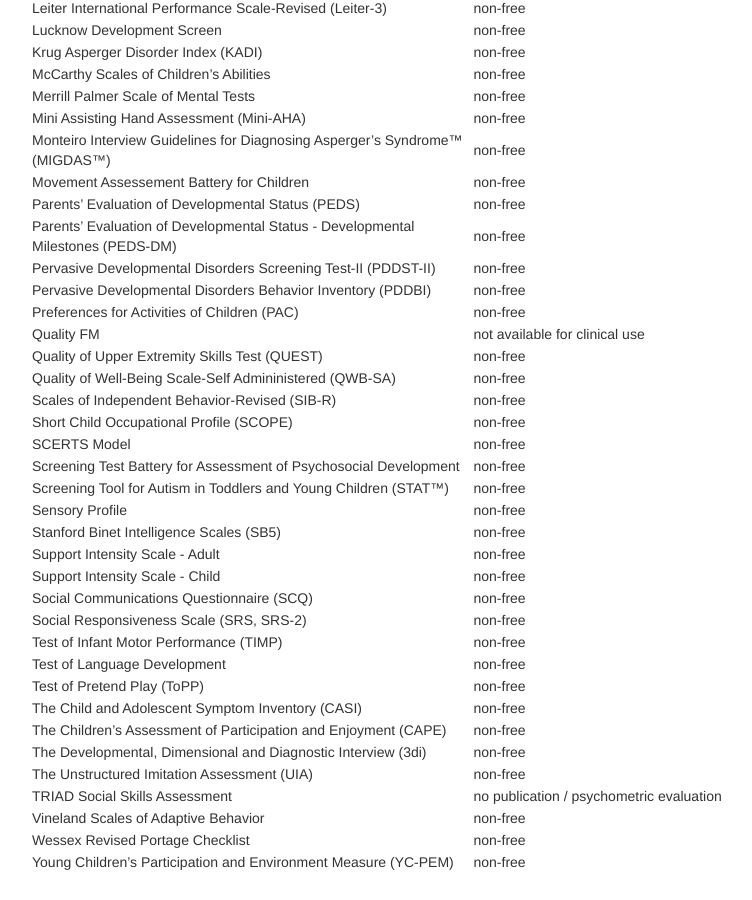
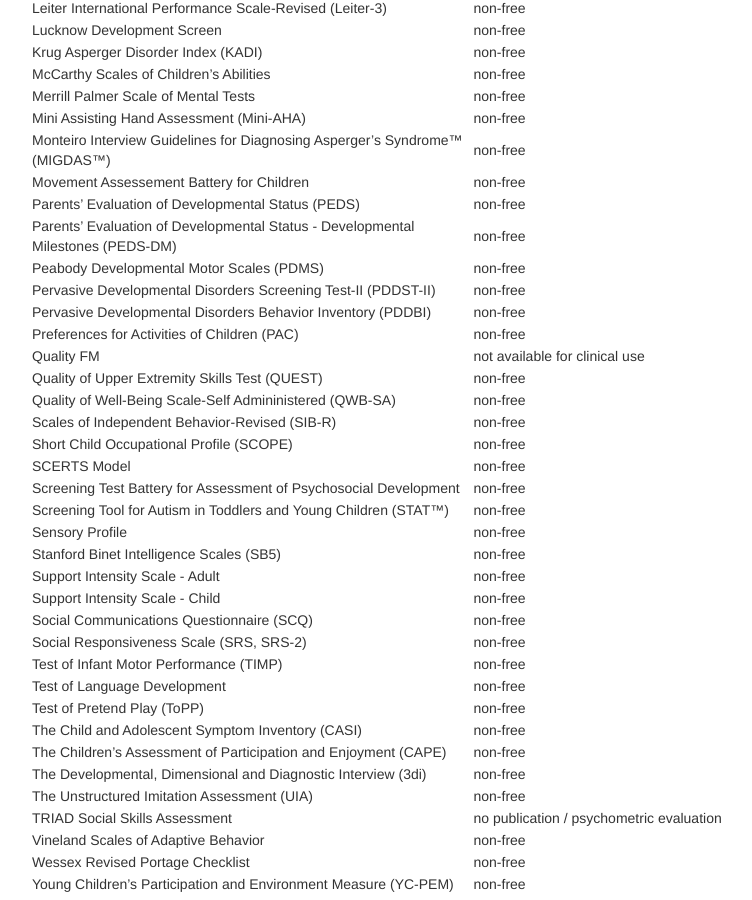
Before and after one commit to mjmaenner/disabilitymeasures, a Jekyll site: the page built from pages/donotqualify.md, in a window 1280 px wide and 900 px high, scrolled down 1833 px. Shown: the whole window, without its empty margins (259-1011 px from the left). Built offline with Jekyll 4.4.1, drawn with Linux system fonts in a browser that asks for light colours.

Commit message:
added pdms

```diff
--- a/pages/donotqualify.md
+++ b/pages/donotqualify.md
@@ -92,6 +92,7 @@ Monteiro Interview Guidelines for Diagnosing Asperger's Syndrome™ (MIGDAS™)
 Movement Assessement Battery for Children | non-free
 Parents' Evaluation of Developmental Status (PEDS) | non-free
 Parents' Evaluation of Developmental Status - Developmental Milestones (PEDS-DM) | non-free
+Peabody Developmental Motor Scales (PDMS) | non-free
 Pervasive Developmental Disorders Screening Test-II (PDDST-II) | non-free
 Pervasive Developmental Disorders Behavior Inventory (PDDBI) | non-free
 Preferences for Activities of Children (PAC) | non-free
```
